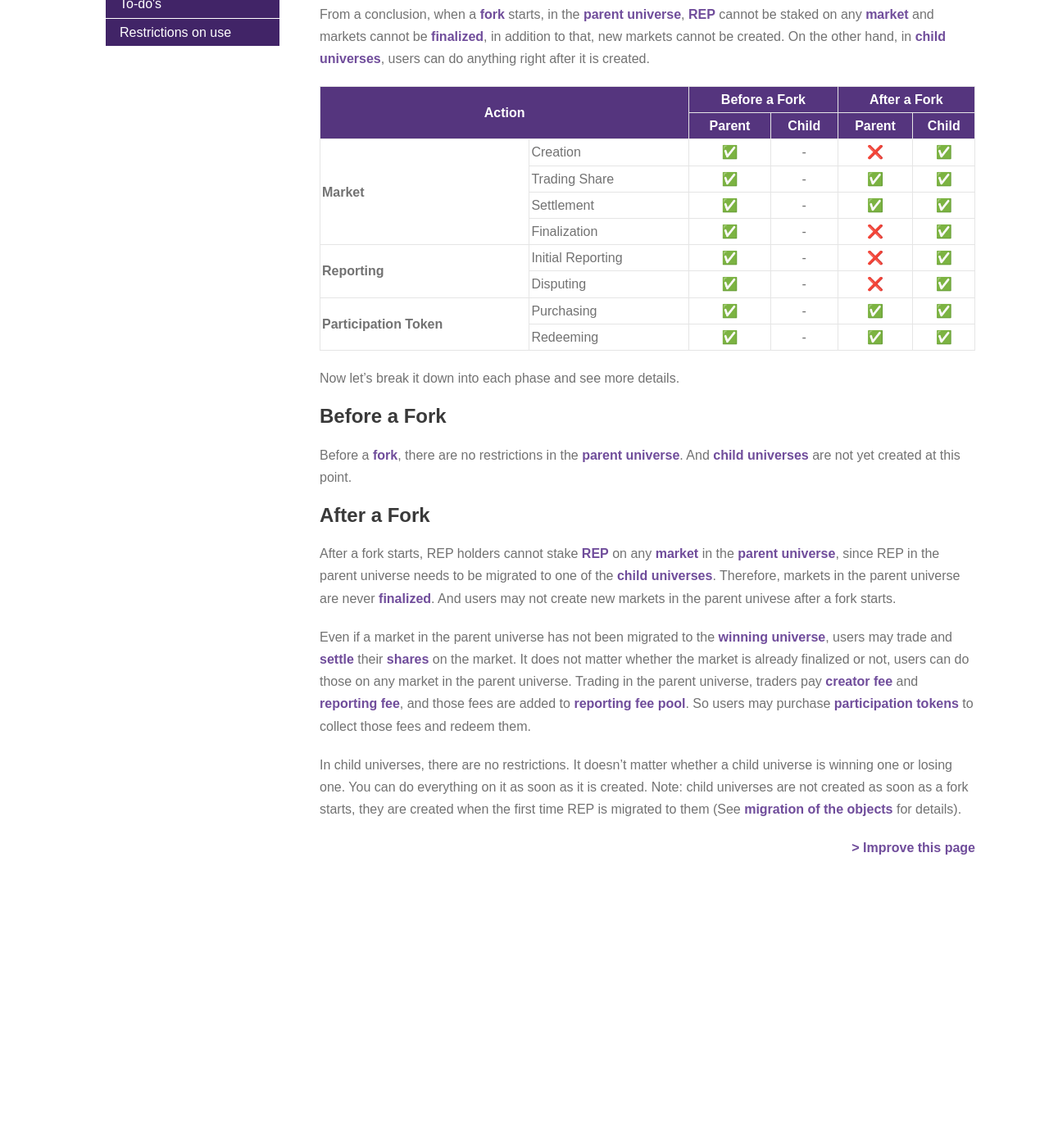
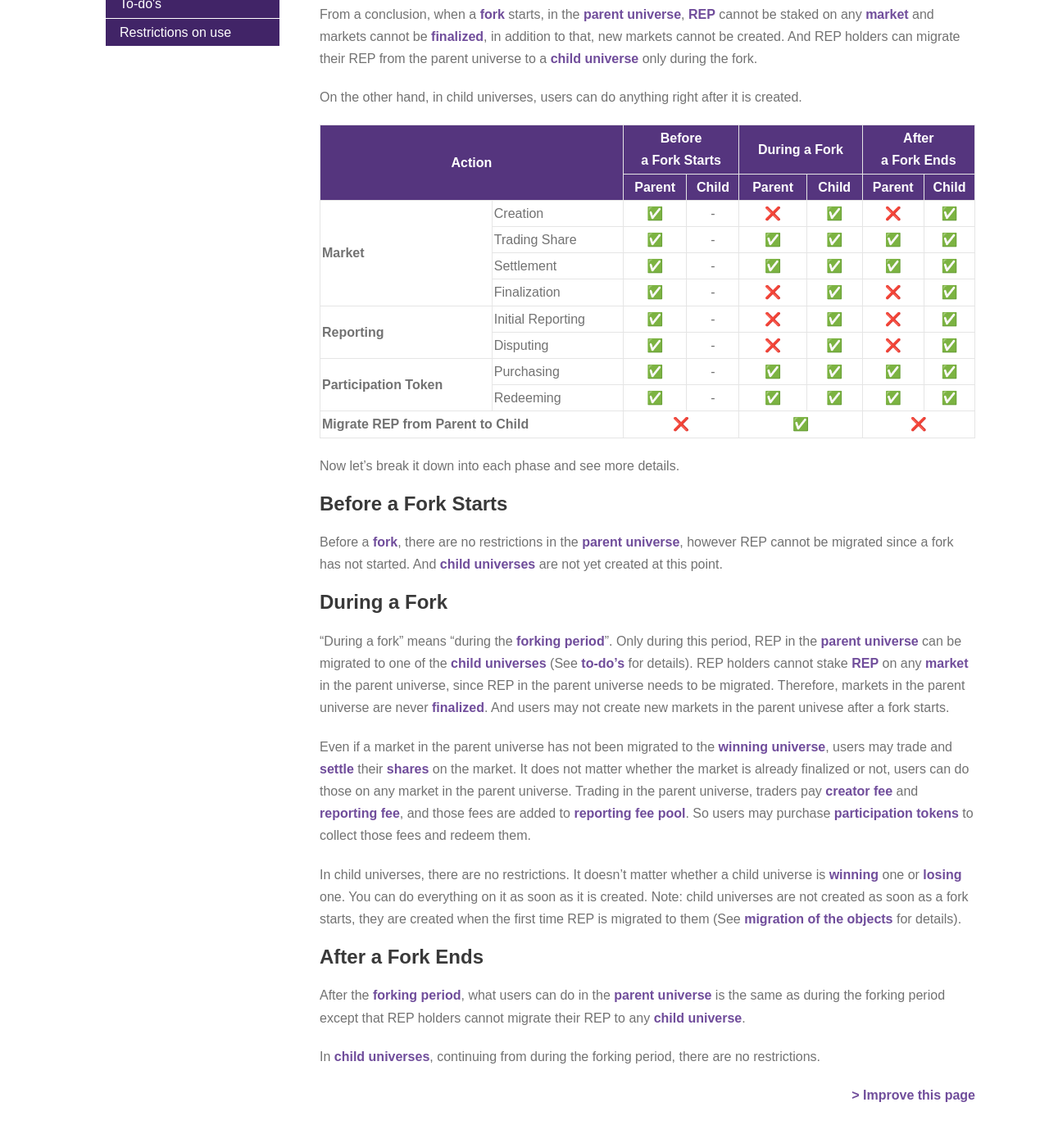
Before and after one commit to MicahZoltu/Augur.Guide-for-IPFS, a Jekyll site: the page built from collections/_version2-english/9-fork/3-restrictions-on-use.md, in a window 1280 px wide and 1400 px high, scrolled down 402 px. Shown: the top 1384 px of the window at 82% size. Built offline with Jekyll 4.4.1, drawn with Linux system fonts in a browser that asks for light colours; comment, search, counter and statistics services are not loaded; before the commit the page ends 1501 px from its top, so only the background shows below that.

Commit message:
Update "restrictions-on-use"

```diff
--- a/collections/_version2-english/9-fork/3-restrictions-on-use.md
+++ b/collections/_version2-english/9-fork/3-restrictions-on-use.md
@@ -3,6 +3,7 @@ title: Restrictions on use
 ---
 
 {% capture fork_dir %}{{ "/" | absolute_url }}{{page.collection}}/9-fork/{% endcapture %}
+{% assign url_to_dos = fork_dir | append: '2-to-dos.html' %}
 {% assign url_migration_of_the_objects = fork_dir | append: '4-migration-of-the-objects.html' %}
 
 {% capture glossary_path %}{{ "/" | absolute_url }}/{{page.collection}}/7-glossary.html{% endcapture %}
@@ -12,6 +13,7 @@ title: Restrictions on use
 {% assign glossary_fork = glossary_path | append: '#Fork' %}
 {% assign glossary_forking_period = glossary_path | append: '#Forking_Period' %}
 {% assign glossary_locked_universe = glossary_path | append: '#Locked_Universe' %}
+{% assign glossary_losing_universe = glossary_path | append: '#Losing_Universe' %}
 {% assign glossary_market = glossary_path | append: '#Market' %}
 {% assign glossary_parent_universe = glossary_path | append: '#Parent_Universe' %}
 {% assign glossary_participation_token = glossary_path | append: '#Participation_Token' %}
@@ -31,15 +33,20 @@ The [whitepaper](https://github.com/AugurProject/whitepaper/blob/master/v2/engli
 Then, what is a [locked universe]({{glossary_locked_universe}})? And what can users do in the [parent universe]({{glossary_parent_universe}}) and [child universes]({{glossary_child_universe}}) specifically? The purpose of this page is to clear up those questions.
 
 ## Summary
-From a conclusion, when a [fork]({{glossary_fork}}) starts, in the [parent universe]({{glossary_parent_universe}}), [REP]({{glossary_reputation_token}}) cannot be staked on any [market]({{glossary_market}}) and markets cannot be [finalized]({{glossary_finalized_market}}), in addition to that, new markets cannot be created. On the other hand, in [child universes]({{glossary_child_universe}}), users can do anything right after it is created.
+From a conclusion, when a [fork]({{glossary_fork}}) starts, in the [parent universe]({{glossary_parent_universe}}), [REP]({{glossary_reputation_token}}) cannot be staked on any [market]({{glossary_market}}) and markets cannot be [finalized]({{glossary_finalized_market}}), in addition to that, new markets cannot be created. And REP holders can migrate their REP from the parent universe to a [child universe]({{glossary_child_universe}}) only during the fork.
+
+On the other hand, in child universes, users can do anything right after it is created.
 <table>
   <thead>
     <tr>
       <th rowspan="2" colspan="2" class="center">Action</th>
-      <th rowspan="1" colspan="2" class="center">Before a Fork</th>
-      <th rowspan="1" colspan="2" class="center">After a Fork</th>
+      <th rowspan="1" colspan="2" class="center">Before<br>a Fork Starts</th>
+      <th rowspan="1" colspan="2" class="center">During a Fork</th>
+      <th rowspan="1" colspan="2" class="center">After<br>a Fork Ends</th>
     </tr>
     <tr>
+      <th rowspan="1" colspan="1" class="center">Parent</th>
+      <th rowspan="1" colspan="1" class="center">Child</th>
       <th rowspan="1" colspan="1" class="center">Parent</th>
       <th rowspan="1" colspan="1" class="center">Child</th>
       <th rowspan="1" colspan="1" class="center">Parent</th>
@@ -54,11 +61,15 @@ From a conclusion, when a [fork]({{glossary_fork}}) starts, in the [parent unive
       <td rowspan="1" colspan="1" class="center">-</td>
       <td rowspan="1" colspan="1" class="center">❌</td>
       <td rowspan="1" colspan="1" class="center">✅</td>
+      <td rowspan="1" colspan="1" class="center">❌</td>
+      <td rowspan="1" colspan="1" class="center">✅</td>
     </tr>
     <tr>
       <td rowspan="1" colspan="1" >Trading Share</td>
       <td rowspan="1" colspan="1" class="center">✅</td>
       <td rowspan="1" colspan="1" class="center">-</td>
+      <td rowspan="1" colspan="1" class="center">✅</td>
+      <td rowspan="1" colspan="1" class="center">✅</td>
       <td rowspan="1" colspan="1" class="center">✅</td>
       <td rowspan="1" colspan="1" class="center">✅</td>
     </tr>
@@ -68,11 +79,15 @@ From a conclusion, when a [fork]({{glossary_fork}}) starts, in the [parent unive
       <td rowspan="1" colspan="1" class="center">-</td>
       <td rowspan="1" colspan="1" class="center">✅</td>
       <td rowspan="1" colspan="1" class="center">✅</td>
+      <td rowspan="1" colspan="1" class="center">✅</td>
+      <td rowspan="1" colspan="1" class="center">✅</td>
     </tr>
     <tr>
       <td rowspan="1" colspan="1">Finalization</td>
       <td rowspan="1" colspan="1" class="center">✅</td>
       <td rowspan="1" colspan="1" class="center">-</td>
+      <td rowspan="1" colspan="1" class="center">❌</td>
+      <td rowspan="1" colspan="1" class="center">✅</td>
       <td rowspan="1" colspan="1" class="center">❌</td>
       <td rowspan="1" colspan="1" class="center">✅</td>
     </tr>
@@ -83,11 +98,15 @@ From a conclusion, when a [fork]({{glossary_fork}}) starts, in the [parent unive
       <td rowspan="1" colspan="1" class="center">-</td>
       <td rowspan="1" colspan="1" class="center">❌</td>
       <td rowspan="1" colspan="1" class="center">✅</td>
+      <td rowspan="1" colspan="1" class="center">❌</td>
+      <td rowspan="1" colspan="1" class="center">✅</td>
     </tr>
     <tr>
       <td rowspan="1" colspan="1">Disputing</td>
       <td rowspan="1" colspan="1" class="center">✅</td>
       <td rowspan="1" colspan="1" class="center">-</td>
+      <td rowspan="1" colspan="1" class="center">❌</td>
+      <td rowspan="1" colspan="1" class="center">✅</td>
       <td rowspan="1" colspan="1" class="center">❌</td>
       <td rowspan="1" colspan="1" class="center">✅</td>
     </tr>
@@ -98,6 +117,8 @@ From a conclusion, when a [fork]({{glossary_fork}}) starts, in the [parent unive
       <td rowspan="1" colspan="1" class="center">-</td>
       <td rowspan="1" colspan="1" class="center">✅</td>
       <td rowspan="1" colspan="1" class="center">✅</td>
+      <td rowspan="1" colspan="1" class="center">✅</td>
+      <td rowspan="1" colspan="1" class="center">✅</td>
     </tr>
     <tr>
       <td rowspan="1" colspan="1">Redeeming</td>
@@ -105,18 +126,31 @@ From a conclusion, when a [fork]({{glossary_fork}}) starts, in the [parent unive
       <td rowspan="1" colspan="1" class="center">-</td>
       <td rowspan="1" colspan="1" class="center">✅</td>
       <td rowspan="1" colspan="1" class="center">✅</td>
+      <td rowspan="1" colspan="1" class="center">✅</td>
+      <td rowspan="1" colspan="1" class="center">✅</td>
+    </tr>
+    <tr>
+      <td rowspan="1" colspan="2"><b>Migrate REP from Parent to Child</b></td>
+      <td rowspan="1" colspan="2" class="center">❌</td>
+      <td rowspan="1" colspan="2" class="center">✅</td>
+      <td rowspan="1" colspan="2" class="center">❌</td>
     </tr>
   </tbody>
 </table>
 
 Now let's break it down into each phase and see more details.
 
-## Before a Fork
-Before a [fork]({{glossary_fork}}), there are no restrictions in the [parent universe]({{glossary_parent_universe}}). And [child universes]({{glossary_child_universe}}) are not yet created at this point.
+## Before a Fork Starts
+Before a [fork]({{glossary_fork}}), there are no restrictions in the [parent universe]({{glossary_parent_universe}}), however REP cannot be migrated since a fork has not started. And [child universes]({{glossary_child_universe}}) are not yet created at this point.
 
-## After a Fork
-After a fork starts, REP holders cannot stake [REP]({{glossary_reputation_token}}) on any [market]({{glossary_market}}) in the [parent universe]({{glossary_parent_universe}}), since REP in the parent universe needs to be migrated to one of the [child universes]({{glossary_child_universe}}). Therefore, markets in the parent universe are never [finalized]({{glossary_finalized_market}}). And users may not create new markets in the parent univese after a fork starts.
+## During a Fork
+"During a fork" means "during the [forking period]({{glossary_forking_period}})". Only during this period, REP in the [parent universe]({{glossary_parent_universe}}) can be migrated to one of the [child universes]({{glossary_child_universe}}) (See [to-do's]({{url_to_dos}}#after-starting-a-fork-60-days) for details). REP holders cannot stake [REP]({{glossary_reputation_token}}) on any [market]({{glossary_market}}) in the parent universe, since REP in the parent universe needs to be migrated. Therefore, markets in the parent universe are never [finalized]({{glossary_finalized_market}}). And users may not create new markets in the parent univese after a fork starts.
 
 Even if a market in the parent universe has not been migrated to the [winning universe]({{glossary_winning_universe}}), users may trade and [settle]({{glossary_settlement}}) their [shares]({{glossary_share}}) on the market. It does not matter whether the market is already finalized or not, users can do those on any market in the parent universe. Trading in the parent universe, traders pay [creator fee]({{glossary_creator_fee}}) and [reporting fee]({{glossary_reporting_fee}}), and those fees are added to [reporting fee pool]({{glossary_reporting_fee_pool}}). So users may purchase [participation tokens]({{glossary_participation_token}}) to collect those fees and redeem them.
 
-In child universes, there are no restrictions. It doesn't matter whether a child universe is winning one or losing one. You can do everything on it as soon as it is created.  Note: child universes are not created as soon as a fork starts, they are created when the first time REP is migrated to them (See [migration of the objects]({{url_migration_of_the_objects}}#forking-market) for details).
+In child universes, there are no restrictions. It doesn't matter whether a child universe is [winning]({{glossary_winning_universe}}) one or [losing]({{glossary_losing_universe}}) one. You can do everything on it as soon as it is created.  Note: child universes are not created as soon as a fork starts, they are created when the first time REP is migrated to them (See [migration of the objects]({{url_migration_of_the_objects}}#forking-market) for details).
+
+## After a Fork Ends
+After the [forking period]({{glossary_forking_period}}), what users can do in the [parent universe]({{glossary_parent_universe}}) is the same as during the forking period except that REP holders cannot migrate their REP to any [child universe]({{glossary_child_universe}}).
+
+In [child universes]({{glossary_child_universe}}), continuing from during the forking period, there are no restrictions.
```
